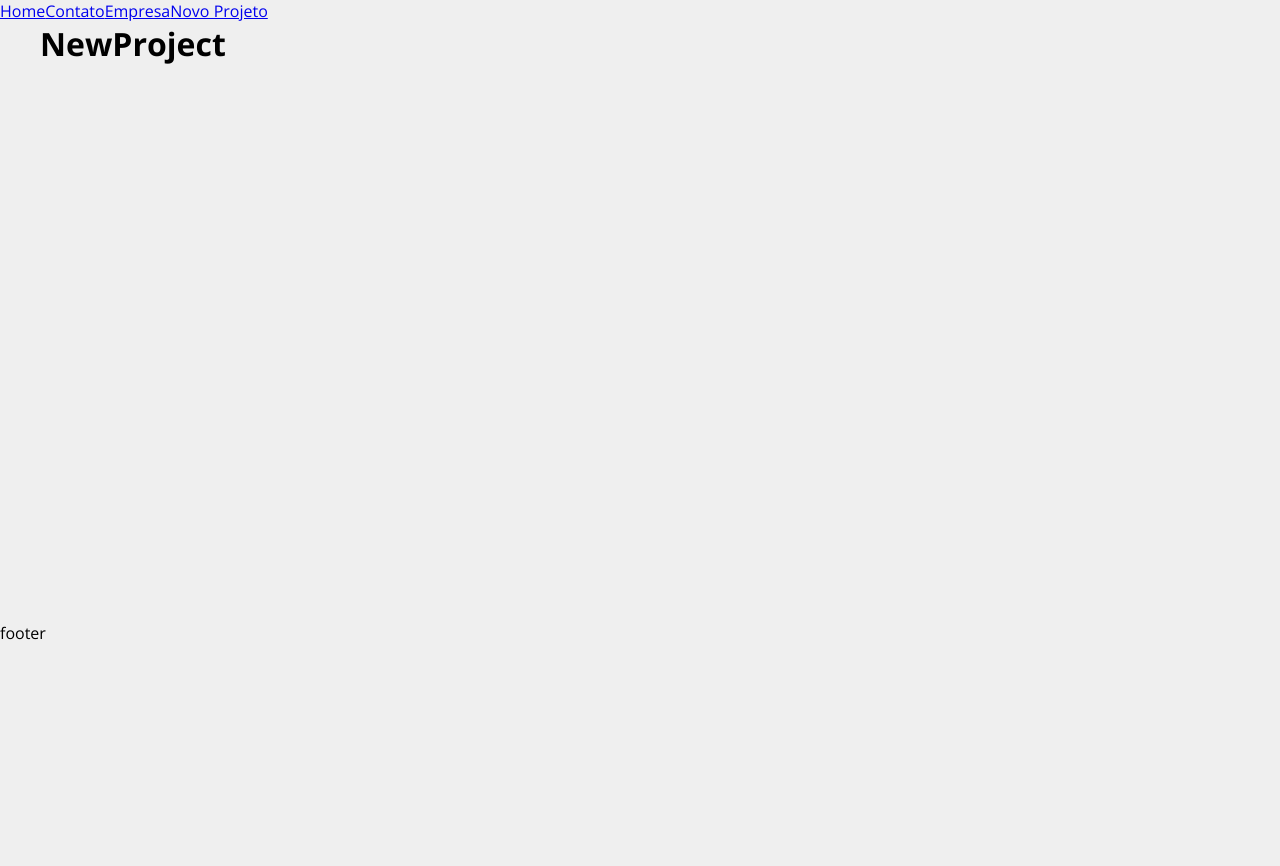
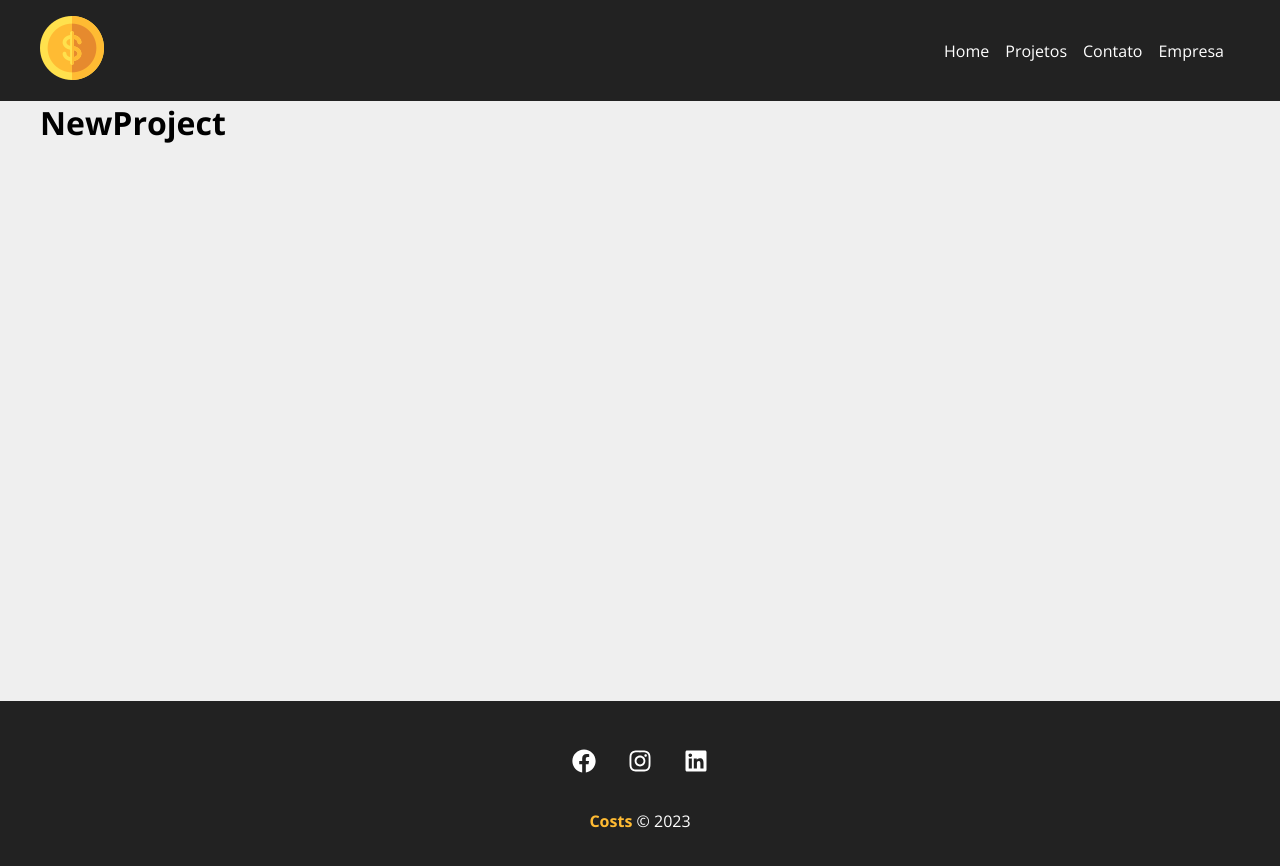
Before and after one commit to Myourkiu/Costs_React, a React (Create React App) app in the folder costs/: page /newproject in a window 1280 px wide. Shown: the top 866 px of the page. Before the commit the page ends 800 px from the top, so only its background shows below. Built offline with nearby package versions, Linux system fonts and the light colour scheme.

Commit message:
Navbar e Footer feitos

```diff
--- a/costs/src/App.js
+++ b/costs/src/App.js
@@ -4,31 +4,33 @@
 import Home from './components/pages/Home';
 import NewProject from './components/pages/NewProject';
 import Company from './components/pages/Company';
+import Projects from './components/pages/Projects';
 
 import Container from './components/layout/Container';
+import Navbar from './components/layout/Navbar'
+import Footer from './components/layout/Footer'
+
 
 
 function App() {
   return (
     <Router>
-      <div>
-        <Link to='/'>Home</Link>
-        <Link to='/contact'>Contato</Link>
-        <Link to='/company'>Empresa</Link>
-        <Link to='/newproject'>Novo Projeto</Link>
-      </div>
+      <Navbar/>
 
       <Container customClass="min-height">
         <Routes>
 
           <Route exact path='/' element={<Home/>} />
+          <Route exact path='/projects' element={<Projects/>} />
           <Route exact path='/company' element={<Company/>} />
           <Route exact path='/contact' element={<Contact/>} />
           <Route exact path='/newproject' element={<NewProject/>} />
 
         </Routes>
       </Container>
-      <footer><p>footer</p></footer>
+      <Footer>
+
+      </Footer>
     </Router>
 
 
--- /dev/null
+++ b/costs/src/components/layout/Footer.js
@@ -0,0 +1,24 @@
+import {FaFacebook, FaInstagram, FaLinkedin} from 'react-icons/fa'
+
+import styles from './Footer.module.css'
+
+function Footer() {
+    return (
+        <footer className={styles.footer}>
+            <ul className={styles.social_list}>
+                <li>
+                    <FaFacebook/>
+                </li>
+                <li>
+                    <FaInstagram/>
+                </li>
+                <li>
+                    <FaLinkedin/>
+                </li>
+            </ul>
+            <p className={styles.copyright}><span>Costs</span> &copy; 2023</p>
+        </footer>
+    )
+}
+
+export default Footer
--- /dev/null
+++ b/costs/src/components/layout/Footer.module.css
@@ -0,0 +1,34 @@
+.footer{
+    background-color: #222;
+    color: #fff;
+    padding: 3em;
+    text-align: center;
+}
+
+.social_list{
+    display: flex;
+    justify-content: center;
+    list-style-type: none;
+}
+
+.social_list li{
+    margin: 0 1em;
+}
+
+.social_list li:hover{
+    color: #ffbb33;
+}
+
+.social_list svg{
+    font-size: 1.5em;
+    cursor: pointer;
+}
+
+.copyright{
+    margin-top: 2em;
+}
+
+.copyright span{
+    font-weight: bold;
+    color: #ffbb33;
+}
--- /dev/null
+++ b/costs/src/components/layout/Navbar.js
@@ -0,0 +1,26 @@
+import {Link} from 'react-router-dom'
+
+import Container from './Container'
+
+import styles from './Navbar.module.css'
+import logo from '../../img/costs_logo.png'
+
+function Navbar() {
+    return(
+        <nav class={styles.navbar}>
+        <Container>
+            <Link to='/'>
+                <img src={logo} alt='Costs'></img>
+            </Link>
+            <ul class={styles.list}>
+                <li className={styles.item}><Link to='/'>Home</Link></li>
+                <li className={styles.item}><Link to='/projects'>Projetos</Link></li>
+                <li className={styles.item}><Link to='/contact'>Contato</Link></li>
+                <li className={styles.item}><Link to='/company'>Empresa</Link></li>
+            </ul>
+        </Container>
+      </nav>
+    )
+}
+
+export default Navbar
--- /dev/null
+++ b/costs/src/components/layout/Navbar.module.css
@@ -0,0 +1,26 @@
+.navbar{
+    display: flex;
+    justify-content: space-between;
+    background-color: #222;
+    padding: 1em;
+}
+
+.list{
+    display: flex;
+    list-style: none;
+    align-items: center;
+}
+
+.item{
+    margin-right: 1em;
+}
+
+.item a{
+    color: #FFF;
+    text-decoration: none;
+}
+
+.item a:hover{
+    color: #ffbb33;
+    cursor: pointer;
+}
--- /dev/null
+++ b/costs/src/components/pages/Projects.js
@@ -0,0 +1,5 @@
+function Projects() {
+    return <h1>Projects</h1>
+}
+
+export default Projects
```
